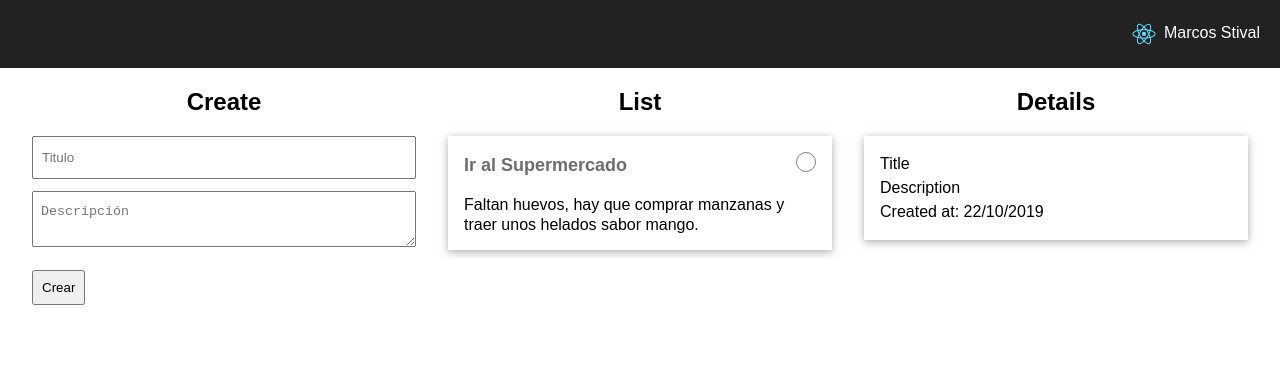
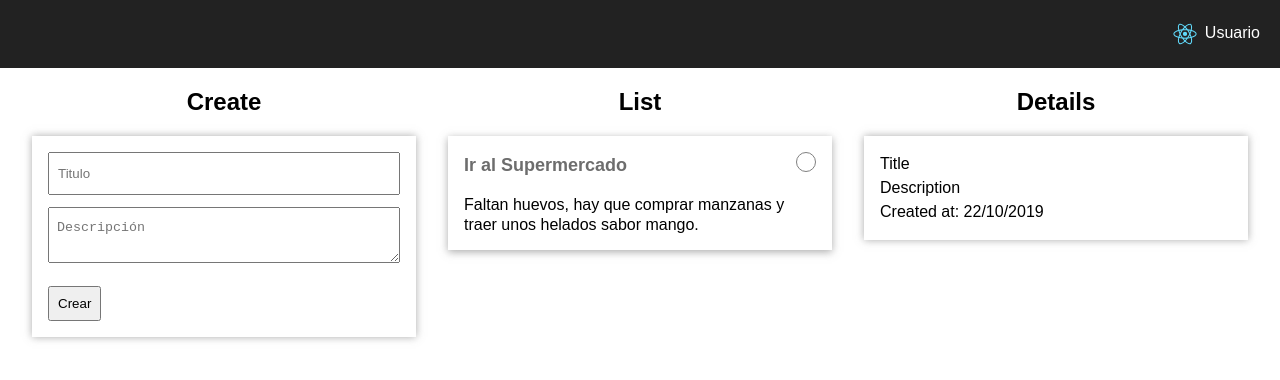
Before and after one commit to mrksph/my-react-app, a React (Create React App) app: page / in a window 1280 px wide. Shown: the top 380 px of the page. Built offline with nearby package versions, Linux system fonts and the light colour scheme.

Commit message:
More on styles

```diff
--- a/src/components/header/header-view.js
+++ b/src/components/header/header-view.js
@@ -8,7 +8,7 @@ class Header extends Component {
 		return <header className="app-header">
 			<div className="logout-container">
 				<img src={logo}/>
-				<p>Marcos Stival</p>
+				<p>Usuario</p>
 			</div>
 		</header>
 	}
--- a/src/components/home/home-view.js
+++ b/src/components/home/home-view.js
@@ -36,6 +36,7 @@ class Home extends Component {
 			isSelected: false
 		};
 
+		this.setState({title: '', description: ''});
 		this.setState({todos: [...todos, myObj]});
 	}
 
--- a/src/components/home/home.css
+++ b/src/components/home/home.css
@@ -5,7 +5,7 @@
     justify-content: flex-start; /* align items in Main Axis */
     align-items: stretch; /* align items in Cross Axis */
     align-content: stretch; /* Extra space in Cross Axis */
-    margin: 16px;
+    padding: 16px;
 }
 
 .content-container .item {
@@ -17,6 +17,8 @@
     text-align: center;
     display: inline-block;
     width: 100%;
+    padding: 16px;
+    box-shadow: 0 0 8px 0 rgba(150, 150, 150, 0.8);
 }
 
 .content-container .list-container {
@@ -56,7 +58,5 @@
     text-align: initial;
     margin: 16px;
     padding: 16px;
-    -webkit-box-shadow: 0 2px 5px 0 rgba(204, 204, 204, 1);
-    -moz-box-shadow: 0 2px 5px 0 rgba(204, 204, 204, 1);
-    box-shadow: 0 2px 8px 0 rgba(150, 150, 150, 0.8);
+    box-shadow: 0 0 8px 0 rgba(150, 150, 150, 0.8);
 }
```
